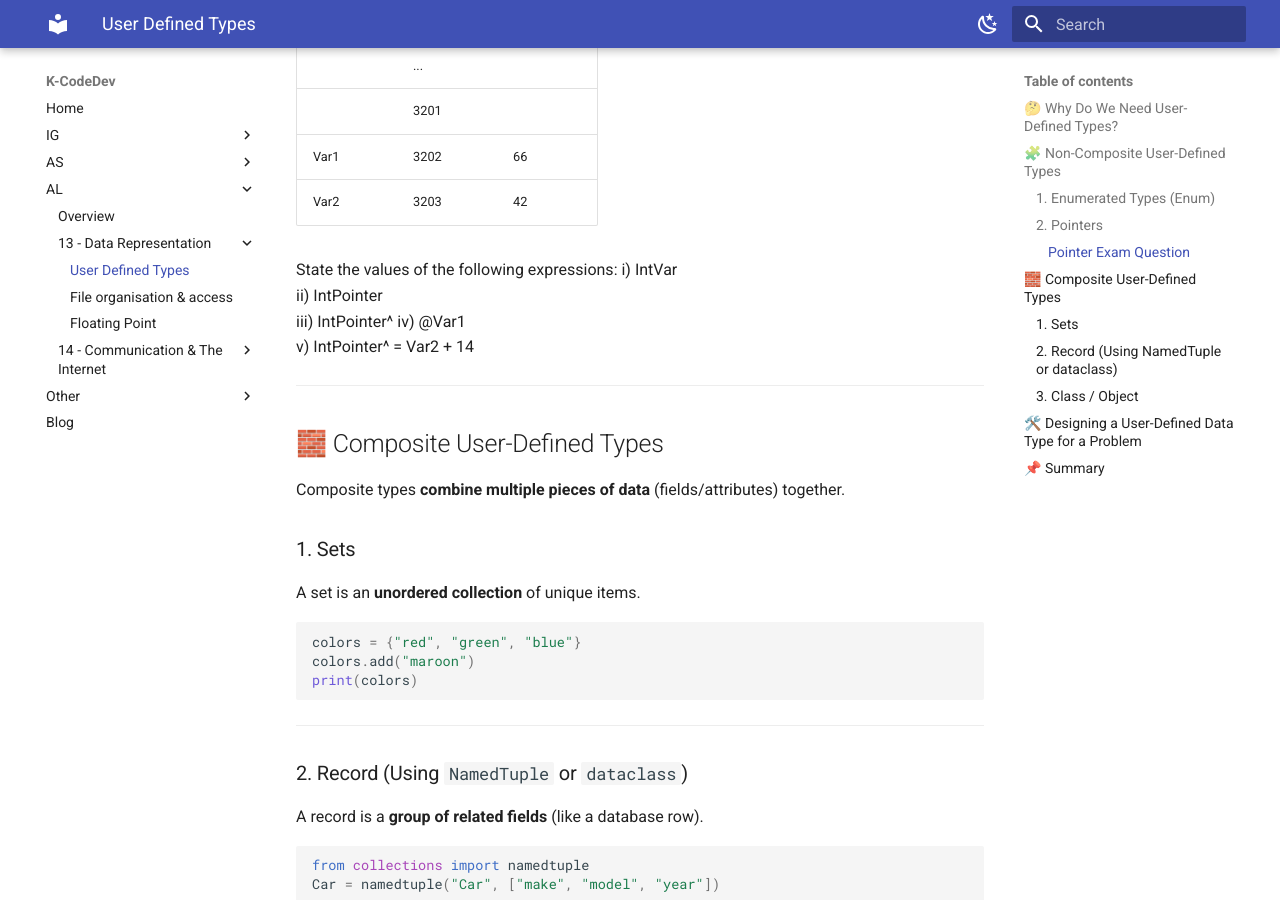
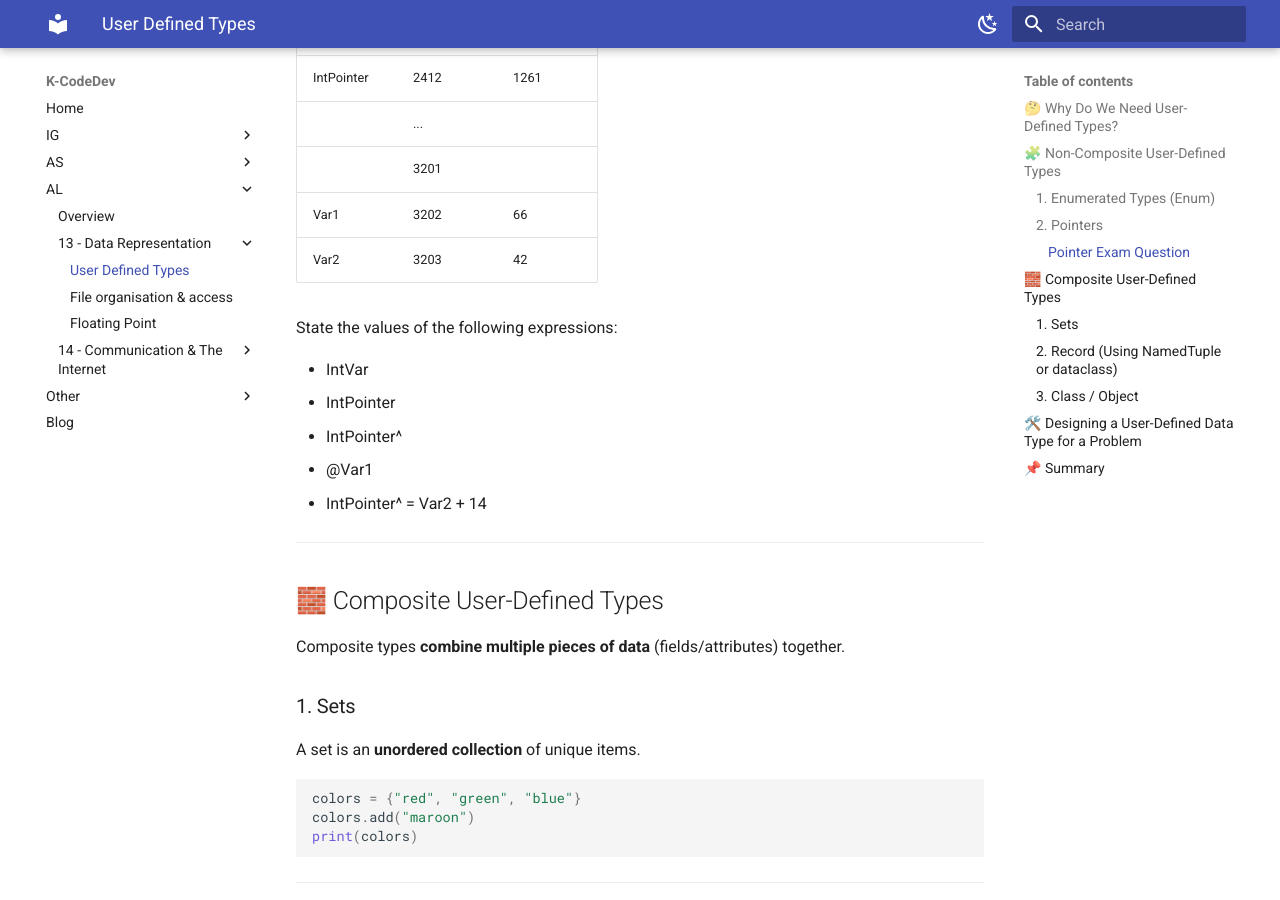
Before and after one commit to kcodedev/mkdocs, an MkDocs documentation site: the page built from docs/AL/13-data-representation/user-defined-types.md, in a window 1280 px wide and 900 px high, scrolled down 1926 px. Built offline with MkDocs 1.6.1 and Material for MkDocs 9.7.7, drawn with Linux system fonts in a browser that asks for light colours; some of the changed text lies outside the part shown.

Commit message:
Update user-defined-types.md

```diff
--- a/docs/AL/13-data-representation/user-defined-types.md
+++ b/docs/AL/13-data-representation/user-defined-types.md
@@ -55,12 +55,15 @@ print(Direction.NORTH.name)  # "NORTH"
 Pointers store an address, essentially **pointing** at that address. In Psuedocode you must define a pointer as a new TYPE. Then you can declare a variable of this type and use it.
 
 Step 1️⃣: Define a pointer to an particular type:
+
 `TYPE IntPointer = ^INT`
 
 Step 2️⃣: Declare a variable of the new type `IntPointer`:
+
 `DECLARE MyIntPointer : IntPointer`
 
 You can **de-reference** (get the contents at the address being pointed at) a pointer as shown:
+
 `ValueAtAddress ⬅ MyIntPointer^`
 
 #### Pointer Exam Question
@@ -79,11 +82,12 @@ You can **de-reference** (get the contents at the address being pointed at) a po
 | Var2        | 3203    | 42       |
 
 State the values of the following expressions:
-i) IntVar
-ii) IntPointer
-iii) IntPointer^
-iv) @Var1
-v) IntPointer^ = Var2 + 14
+
+- IntVar
+- IntPointer
+- IntPointer^
+- @Var1
+- IntPointer^ = Var2 + 14
 
 ---
 
```
Also changed, not shown: other parts of docs/AL/13-data-representation/user-defined-types.md (+1 -1 lines).
